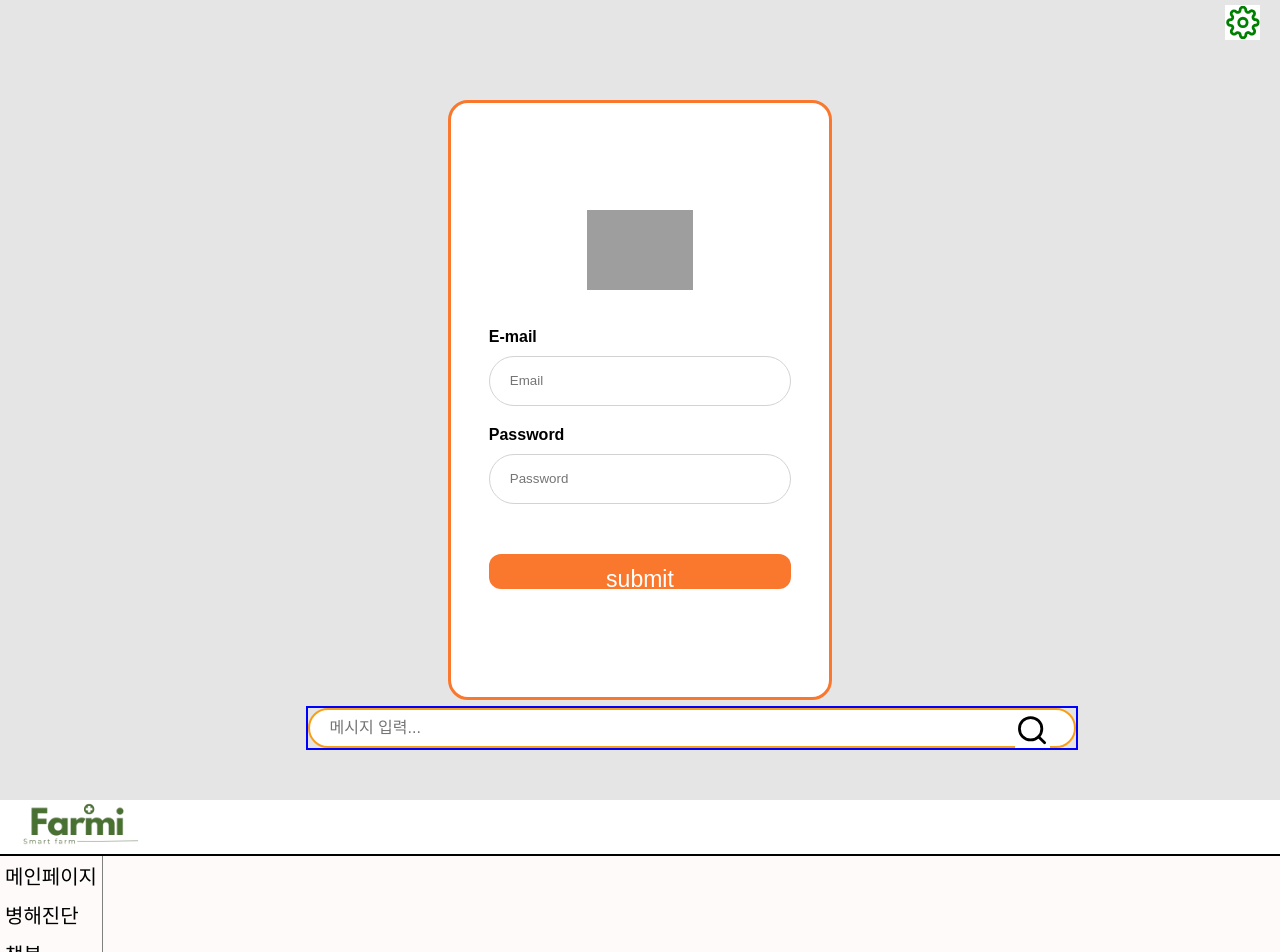
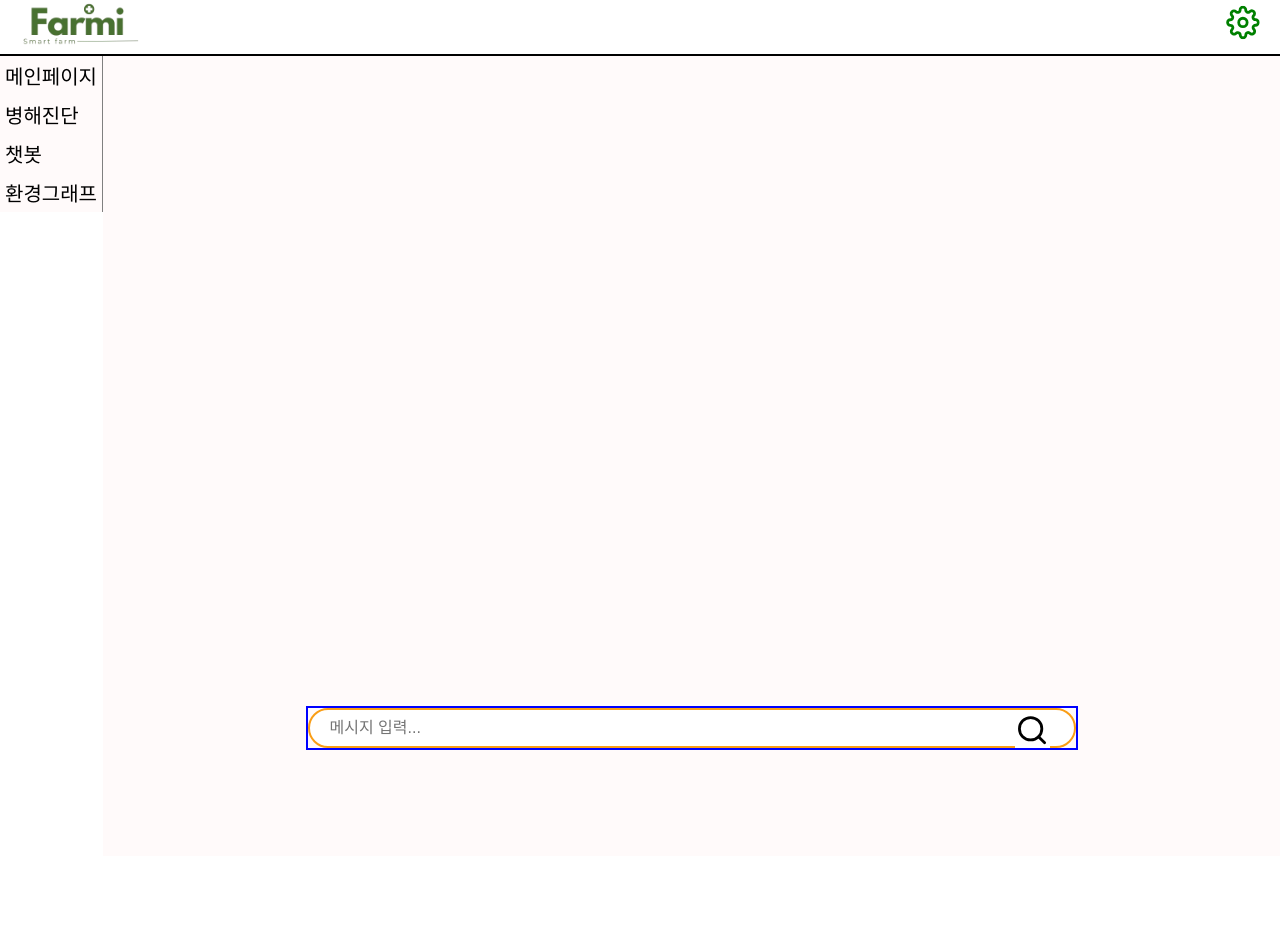
Before and after one commit to sojaeheon/smartfarm, a Vue app in the folder frontend/: page /AppChatbot in a window 1280 px wide. Shown: the top 952 px of the page. After the commit the page ends 856 px from the top, so only its background shows below. Built offline with nearby package versions, Linux system fonts and the light colour scheme; sample sign-in values are in the browser's storage; grey boxes are pictures that could not be loaded.

Commit message:
modified:   frontend/src/App.vue 	modified:   frontend/src/components/AppChatbot.vue 	modified:   frontend/src/components/LoginView.vue 	new file:   frontend/src/components/MenuList.vue 	modified:   frontend/src/routor/index.js

```diff
--- a/frontend/src/App.vue
+++ b/frontend/src/App.vue
@@ -1,88 +1,27 @@
-<template> <!--HTML짜는 곳-->
-<LoginView />
-  <header><img src="./assets/Farmi.svg" alt="farmi" height="50vh"></header>
-  <button id="menu-button" v-if="isMobile" @click="toggleShow"></button>
-  <nav class="menu">
-    <div :id="isMobile ? 'nav-mobile' : 'nav-desktop'" >
-      <ul v-if="show">
-        <li><a href="#"></a>메인페이지</li>
-        <li><a href="#"></a>병해진단</li>
-        <li><a href="#"></a>챗봇</li>
-        <li><a href="#"></a>환경그래프</li>
-      </ul>
-    </div>
-    <div id="search_list">
-    </div>
-  </nav>
-  <main class="main">
-    <AppChatbot />
-  </main>
+<template>
+  <div id="app">
+    <router-view></router-view>
+  </div>
 </template>
 
 <script>
-import AppChatbot from './components/AppChatbot.vue';
-import LoginView from './components/LoginView.vue';
 
  //JS짜는 곳
 export default{
   name: 'App',
-  data(){
-    return {
-      show: true,
-      isMobile: false
+  created() {
+    // 여기에 로그인 상태 확인 로직을 추가할 수 있습니다.
+    const isLoggedIn = localStorage.getItem('loggedIn');
+    if (!isLoggedIn) {
+      this.$router.push('/');
+    } else {
+      this.$router.push('/AppChatbot');
     }
-  },
-  methods: {
-    toggleShow(){
-      this.show =! this.show;
-    },
-    checkIfMobile() {
-      this.isMobile = window.innerWidth < 768;  // 화면 크기에 따라 모바일 여부 판단
-      if (!this.isMobile) {
-        this.show = true;  // PC에서는 항상 메뉴가 보여야 함
-      } else {
-        this.show = false; // 모바일에서는 숨김 상태로 시작
-      }
-    }
-  },
-  mounted() {
-    this.checkIfMobile();
-    window.addEventListener('resize', this.checkIfMobile);
-  },
-  beforeUnmount() {
-    window.removeEventListener('resize', this.checkIfMobile);
-  },
-  components: {
-    AppChatbot,
-    LoginView,
   }
 }
-
 </script>
 
 <style> /*CSS짜는 곳*/
-body, html {
-    margin: 0;
-    height: 100vh;
-}
-header {
-  border-bottom: 2px solid black;
-  padding-left: 1.5vw;
-}
-nav {
-  border-right: 1px solid gray;
-}
-ul {
-  /*list-style-type: none;*/
-  font-size: 125%;
-}
-li {
-  padding: 5px;
-}
-a {
-  text-decoration: none;
-  color: inherit;
-}
 button {
   width: 35px;
   height: 35px;
@@ -90,23 +29,4 @@ button {
   background-size: cover;
   border: none;
 }
-.menu, .main {
-  display: inline-block;
-}
-.menu {
-  float: left;
-  background-color: snow;
-}
-.main {
-  display: flex;
-  justify-content: center; /* 가로축 중앙 정렬 */
-  align-items: center; /* 세로축 중앙 정렬 */
-  height: 100vh; /* 화면 전체 높이를 차지하도록 설정 */
-  background-color: snow;
-}
-#menu-button {
-  float: right;
-  top: 5px;
-  background-image: url('./assets/menu.svg');
-}
 </style>
--- a/frontend/src/components/AppChatbot.vue
+++ b/frontend/src/components/AppChatbot.vue
@@ -1,4 +1,8 @@
 <template>
+  <div>
+    <MenuList />
+  </div>
+  <main class="main">
     <div class="chat-bot">
       <div>
         <button id="search-list"></button>
@@ -13,10 +17,12 @@
         <button type="submit" @click="sendMessage"></button>
       </div>
     </div>
+  </main>
 </template>
 
 <script>
 import axios from 'axios';
+import MenuList from '../components/MenuList.vue';
 
 export default {
   data() {
@@ -57,12 +63,23 @@ export default {
         return '죄송합니다, 오류가 발생했습니다.';
       }
     }
+  },
+  components: {
+    MenuList
   }
 };
 </script>
 
 <style>
 /* 여기에 챗봇 스타일 추가 */
+.main {
+  display: inline-block;
+  display: flex;
+  justify-content: center; /* 가로축 중앙 정렬 */
+  align-items: center; /* 세로축 중앙 정렬 */
+  height: 100vh; /* 화면 전체 높이를 차지하도록 설정 */
+  background-color: snow;
+}
 .chat-bot {
   margin: 10px 0; /*위 아래 여백*/
   position: absolute;
--- a/frontend/src/components/LoginView.vue
+++ b/frontend/src/components/LoginView.vue
@@ -1,7 +1,7 @@
 <template>
   <div class="wrap">
         <div class="login">
-            <img src="./assets/Farmi.svg" alt="" height="80px"><br>
+            <img src="../assets/Farmi.svg" alt="farmi" height="80px"><br>
 
             <div class="login_id">
                 <h4>E-mail</h4>
@@ -33,6 +33,7 @@ export default {
     LoginClick(){
       console.log(this.uid, this.upw);
       alert('로그인 완료');
+      this.$router.push('/AppChatbot');
     }
   }
 };
--- /dev/null
+++ b/frontend/src/components/MenuList.vue
@@ -0,0 +1,80 @@
+<template> <!--HTML짜는 곳-->
+  <header><img src="../assets/Farmi.svg" alt="farmi" height="50vh"></header>
+  <button id="menu-button" v-if="isMobile" @click="toggleShow"></button>
+  <nav class="menu">
+    <div :id="isMobile ? 'nav-mobile' : 'nav-desktop'" >
+      <ul v-if="show">
+        <li><a href="/">메인페이지</a></li>
+        <li><a href="#">병해진단</a></li>
+        <li><a href="/AppChatbot">챗봇</a></li>
+        <li><a href="#">환경그래프</a></li>
+      </ul>
+    </div>
+  </nav>
+</template>
+
+<script>
+
+ //JS짜는 곳
+export default{
+  name: 'App',
+  data(){
+    return {
+      show: true,
+      isMobile: false
+    }
+  },
+  methods: {
+    toggleShow(){
+      this.show =! this.show;
+    },
+    checkIfMobile() {
+      this.isMobile = window.innerWidth < 768;  // 화면 크기에 따라 모바일 여부 판단
+      if (!this.isMobile) {
+        this.show = true;  // PC에서는 항상 메뉴가 보여야 함
+      } else {
+        this.show = false; // 모바일에서는 숨김 상태로 시작
+      }
+    }
+  },
+  mounted() {
+    this.checkIfMobile();
+    window.addEventListener('resize', this.checkIfMobile);
+  },
+  beforeUnmount() {
+    window.removeEventListener('resize', this.checkIfMobile);
+  },
+}
+
+</script>
+
+<style> /*CSS짜는 곳*/
+header {
+  border-bottom: 2px solid black;
+  padding-left: 1.5vw;
+}
+nav {
+  border-right: 1px solid gray;
+}
+ul {
+  /*list-style-type: none;*/
+  font-size: 125%;
+}
+li {
+  padding: 5px;
+}
+a {
+  text-decoration: none;
+  color: inherit;
+}
+.menu {
+  display: inline-block;
+  float: left;
+  background-color: snow;
+}
+#menu-button {
+  float: right;
+  top: 5px;
+  background-image: url('../assets/menu.svg');
+}
+</style>
--- a/frontend/src/routor/index.js
+++ b/frontend/src/routor/index.js
@@ -6,7 +6,7 @@ const router = createRouter({
     history: createWebHistory(),
     routes: [
         {
-            path: "/Login",
+            path: "/",
             name: "Login",
             component: LoginView,
         },
```
Lines whose indentation alone changed are shown as unchanged.
